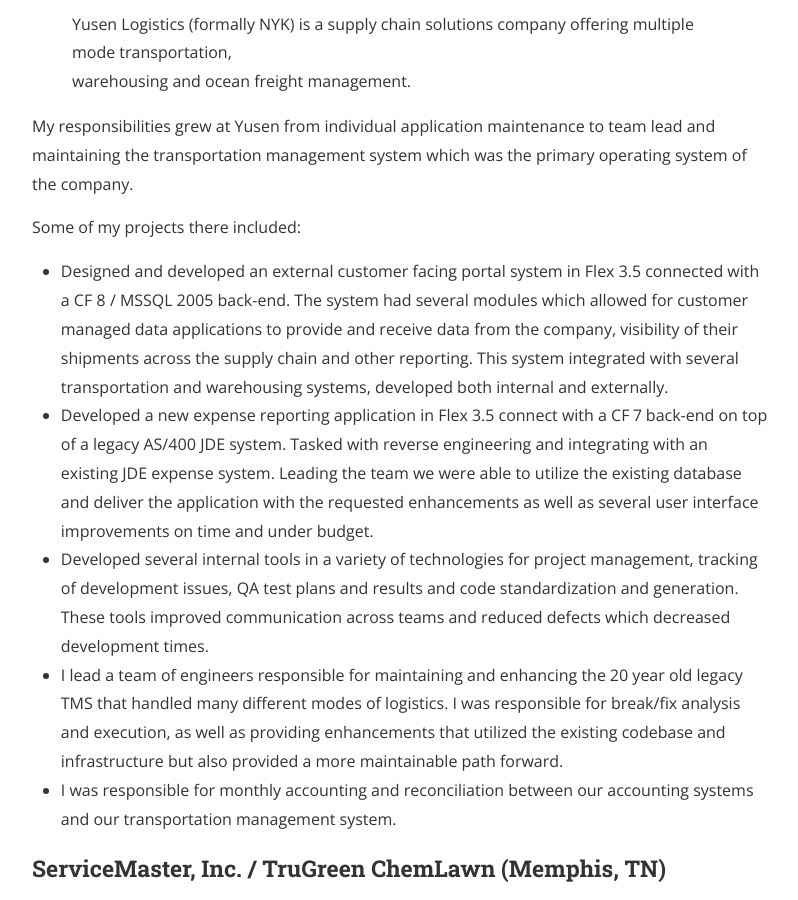
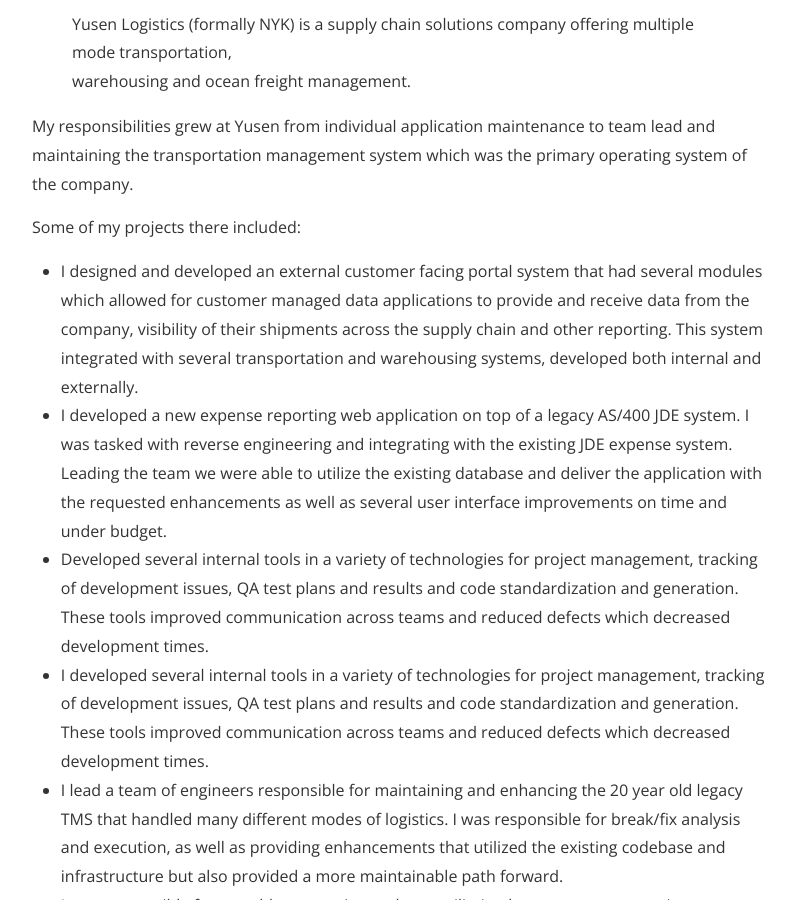
Before and after one commit to ryanguill/ryanguill.github.io, a Jekyll site: the page built from resume.html, in a window 1280 px wide and 900 px high, scrolled down 3455 px. Shown: the whole window, without its empty margins (240-1038 px from the left). Built offline with Jekyll 4.4.1, drawn with Linux system fonts in a browser that asks for light colours; nearby versions of some CDN libraries; a style sheet for code colours, icons or effects is not loaded.

Commit message:
more resume fixes

```diff
--- a/Gemfile
+++ b/Gemfile
@@ -1,6 +1,6 @@
 # A sample Gemfile
 source "https://rubygems.org"
 
-gem "jekyll", "~>2.5"
+gem "jekyll", ">= 3.6.3"
 gem "jekyll-archives", "~>2.0"
 gem "jekyll-sitemap", "~>0.8"
--- a/resume.html
+++ b/resume.html
@@ -99,9 +99,10 @@
 
 <p>Some of my projects there included:
 <ul>
-<li>Designed and developed an external customer facing portal system in Flex 3.5 connected with a CF 8 / MSSQL 2005 back-end. The system had several modules which allowed for customer managed data applications to provide and receive data from the company, visibility of their shipments across the supply chain and other reporting. This system integrated with several transportation and warehousing systems, developed both internal and externally. </li>
-<li>Developed a new expense reporting application in Flex 3.5 connect with a CF 7 back-end on top of a legacy AS/400 JDE system. Tasked with reverse engineering and integrating with an existing JDE expense system. Leading the team we were able to utilize the existing database and deliver the application with the requested enhancements as well as several user interface improvements on time and under budget.</li>
+<li>I designed and developed an external customer facing portal system that had several modules which allowed for customer managed data applications to provide and receive data from the company, visibility of their shipments across the supply chain and other reporting. This system integrated with several transportation and warehousing systems, developed both internal and externally. </li>
+<li>I developed a new expense reporting web application on top of a legacy AS/400 JDE system. I was tasked with reverse engineering and integrating with the existing JDE expense system. Leading the team we were able to utilize the existing database and deliver the application with the requested enhancements as well as several user interface improvements on time and under budget.</li>
 <li>Developed several internal tools in a variety of technologies for project management, tracking of development issues, QA test plans and results and code standardization and generation. These tools improved communication across teams and reduced defects which decreased development times.</li>
+<li>I developed several internal tools in a variety of technologies for project management, tracking of development issues, QA test plans and results and code standardization and generation. These tools improved communication across teams and reduced defects which decreased development times.</li>
 <li>I lead a team of engineers responsible for maintaining and enhancing the 20 year old legacy TMS that handled many different modes of logistics. I was responsible for break/fix analysis and execution, as well as providing enhancements that utilized the existing codebase and infrastructure but also provided a more maintainable path forward.</li>
 <li>I was responsible for monthly accounting and reconciliation between our accounting systems and our transportation management system.</li>
 </ul>
```
